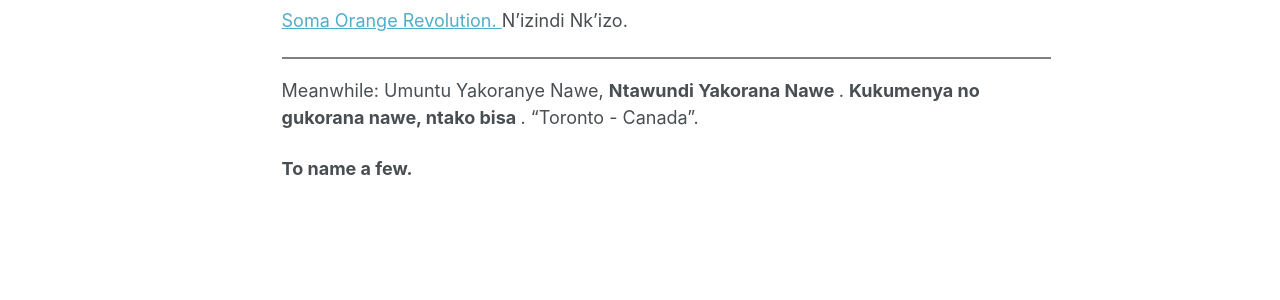
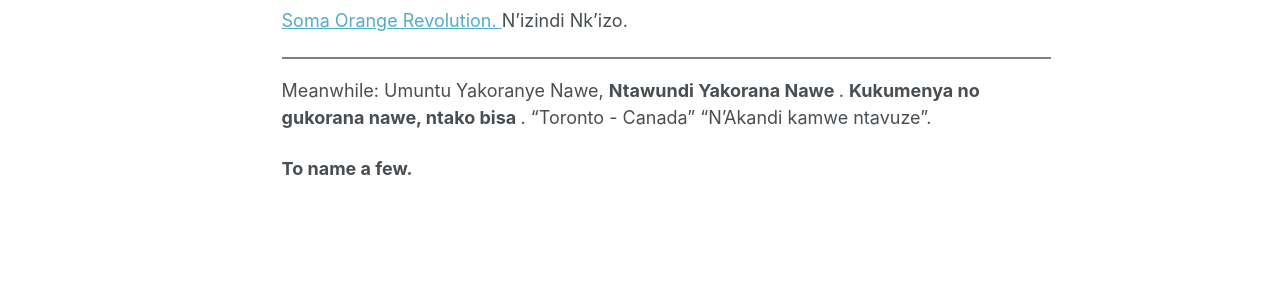
Before and after one commit to phdcsseiden/phdcsseiden.github.io, a Jekyll site: the page built from _pages/Gitwaza.md, in a window 1280 px wide. Shown: the part 1886-2186 px from the top of the page. Built offline with Jekyll 4.4.1, drawn with Linux system fonts in a browser that asks for light colours.

Commit message:
Update Gitwaza.md

```diff
--- a/_pages/Gitwaza.md
+++ b/_pages/Gitwaza.md
@@ -58,7 +58,7 @@
 <hr style="height:2px;border-width:0;color:gray;background-color:gray">
 
 
-Meanwhile:  Umuntu Yakoranye Nawe, <b> Ntawundi Yakorana Nawe </b>. <b> Kukumenya no gukorana nawe, ntako bisa </b>. "Toronto - Canada".
+Meanwhile:  Umuntu Yakoranye Nawe, <b> Ntawundi Yakorana Nawe </b>. <b> Kukumenya no gukorana nawe, ntako bisa </b>. "Toronto - Canada" "N'Akandi kamwe ntavuze".
 
 
 <b> To name a few. </b>
```
